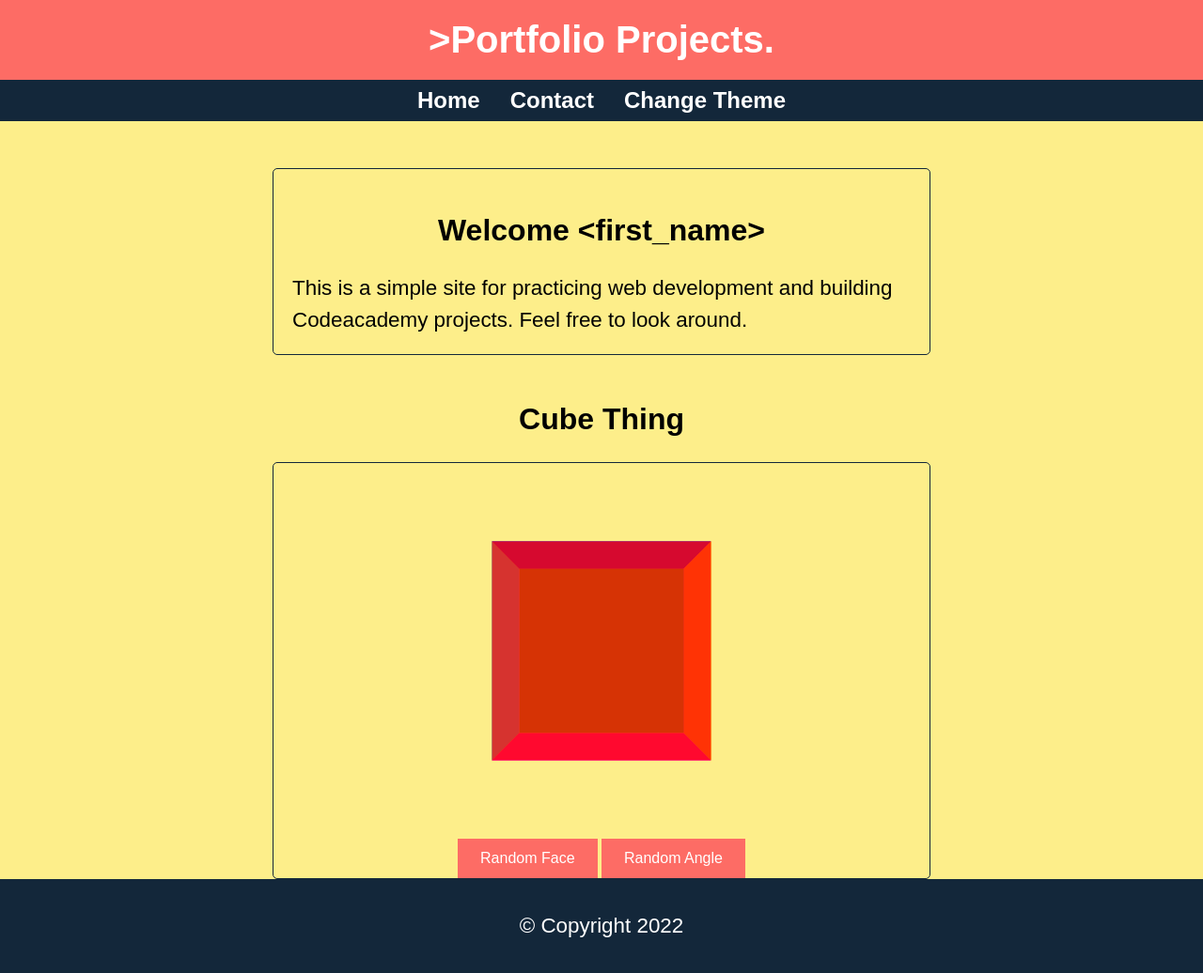
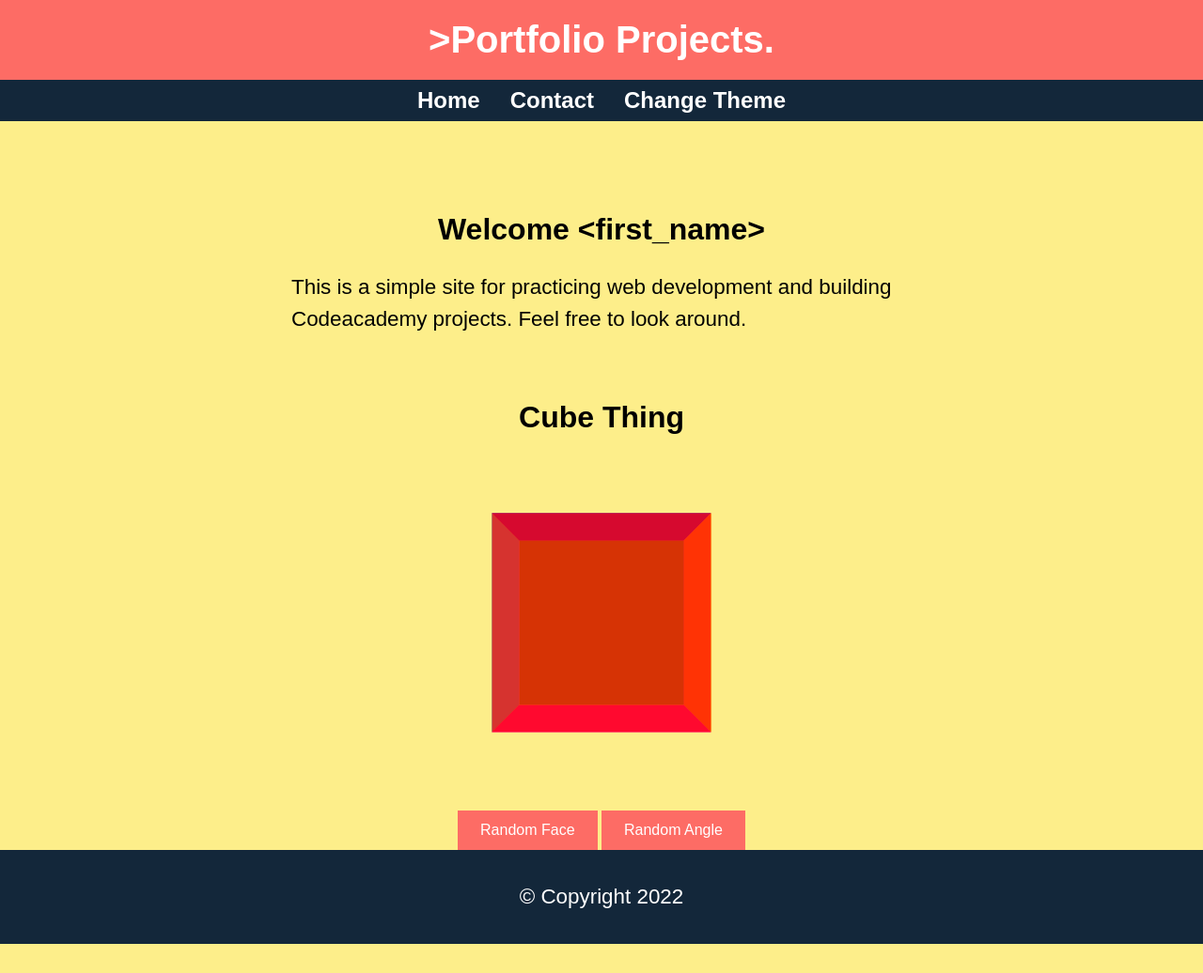
Before and after one commit to serpent909/Portfolio-Website---Codeacademy, a plain HTML site: page home.html in a window 1280 px wide. Shown: the whole page at 94% size. After the commit the page ends 1005 px from the top, so only its background shows below. Drawn offline with Linux system fonts and the light colour scheme.

Commit message:
minor tweaks

```diff
--- a/home.html
+++ b/home.html
@@ -38,8 +38,9 @@
             </section>
             <section>
                 <div>
-                    <h2 class="projects-heading">Cube Thing</h2>
+
                     <div class="container-projects">
+                        <h2 class="projects-heading">Cube Thing</h2>
                         <!-- <div class="column-3 project-1">
                             <h3 class="project-title">Title</h3>
                         </div>
--- a/style.css
+++ b/style.css
@@ -114,7 +114,7 @@ nav li a:hover {
   padding: 20px;
   margin: 50px auto;
   border-radius: 5px;
-  border: #13273a solid 1px;
+
 }
 
 .container-projects {
@@ -123,7 +123,7 @@ nav li a:hover {
   flex-wrap: wrap;
   justify-content: center;
   border-radius: 5px;
-  border: #13273a solid 1px;
+
 }
 
 .column-3 {
```
